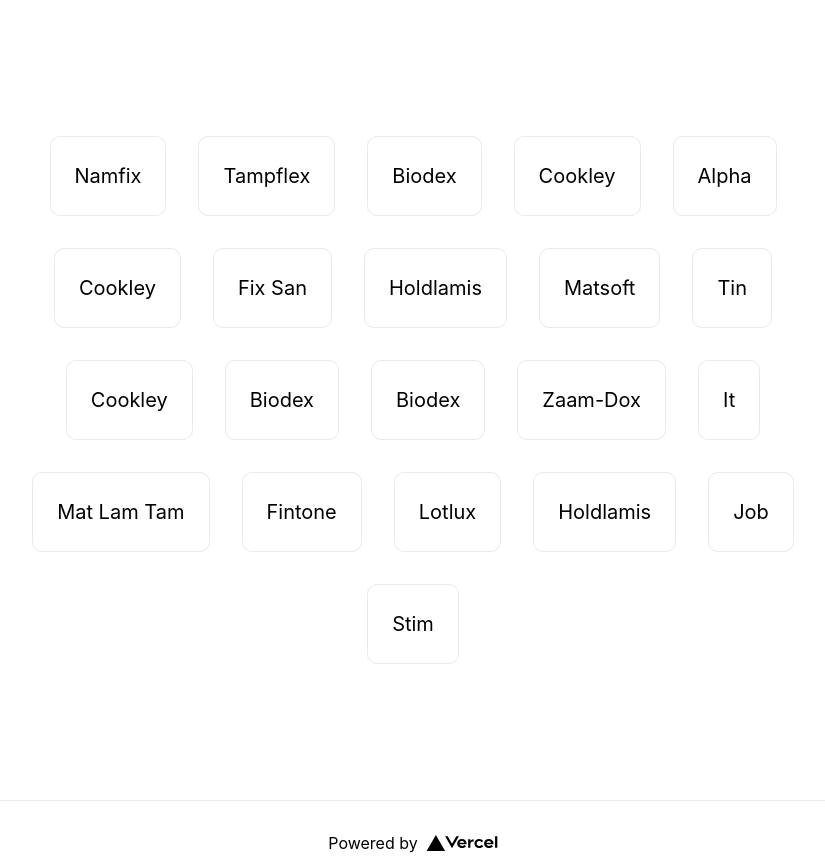
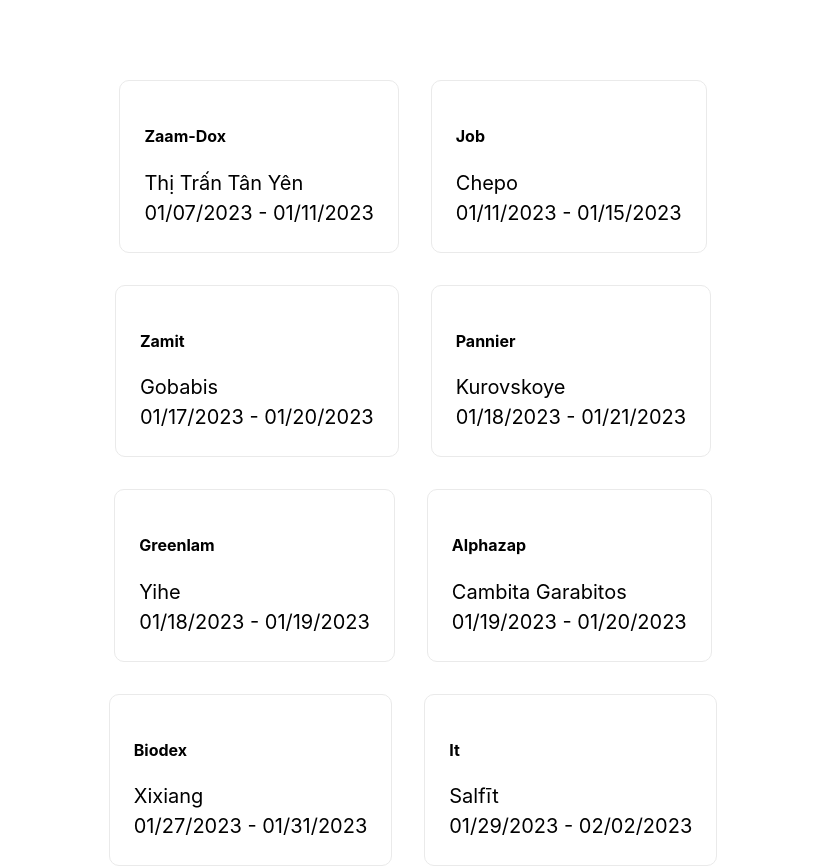
Before and after one commit to craig-mcgowan/conference-tracker, a Next.js app: page / in a window 1280 px wide. Shown: the top 867 px of the page, without its empty margins (227-1052 px from the left). Built offline with nearby package versions, Linux system fonts and the light colour scheme.

Commit message:
sorts conferences by date

```diff
--- a/components/conf-card/conf-card.jsx
+++ b/components/conf-card/conf-card.jsx
@@ -1,13 +1,15 @@
 import { useEffect, useState } from "react";
 import styles from "./conf-card.module.css"
 
-export default function ConferenceCard(props) {
+export default function ConferenceCard({conf}) {
 
   return (
     <div className={styles.card}>
-      <p>
-        {props.conf.conference_name}
-      </p>
+      <h4>
+        {conf.conference_name}
+      </h4>
+      <p>{conf.location}</p>
+      <p>{`${conf.start_date} - ${conf.end_date}`}</p>
 
     </div >
   )
--- a/components/conf-table/conference-table.jsx
+++ b/components/conf-table/conference-table.jsx
@@ -3,6 +3,12 @@ import ConferenceCard from "../conf-card/conf-card"
 
 export default function ConferenceTable(props) {
   const [confData, setConfData]= useState([])
+  const sortByDate = (conferences) => {
+    conferences.sort((a, b) => {
+      // console.log(a)
+      return new Date(a.start_date) - new Date(b.start_date)
+    })
+  }
 
   const getData = () => {
     fetch('data.json', {
@@ -14,6 +20,7 @@ export default function ConferenceTable(props) {
       console.log(response)
       return response.json()
     }).then(function (myJson) {
+      sortByDate(myJson)
       setConfData(myJson)
     })
   }
@@ -22,7 +29,9 @@ export default function ConferenceTable(props) {
     getData();
   }, []);
 
+
   const TableContents = confData.map((conf, i) => {
+    const sortedByMonth = {}
 
     if (i <= 20) {//TODO delete once done testing
       return (
```
